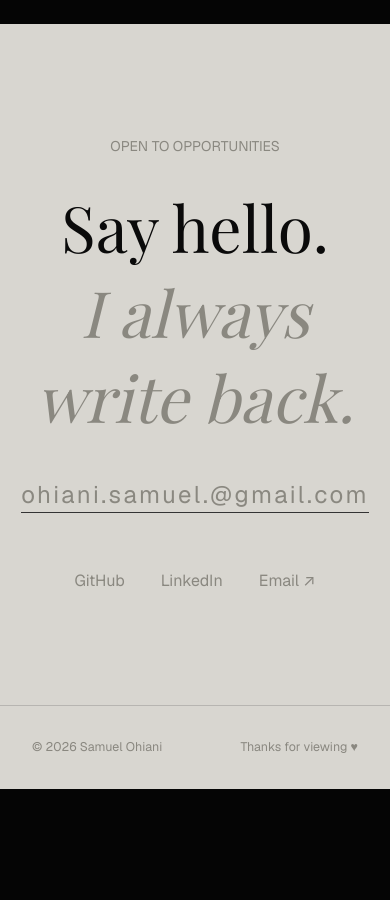
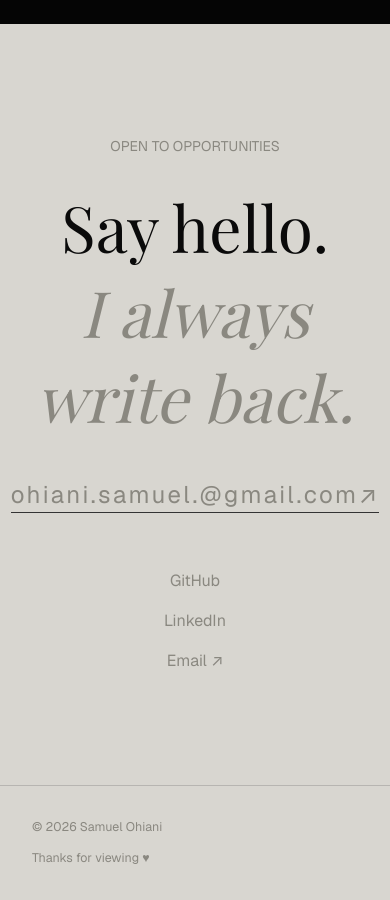
Before and after one commit to obasantomi/samuel-ohiani-portfolio, a Next.js app: page / in a window 390 px wide. Shown: the part 4760-5660 px from the top of the page. Before the commit the page ends 5549 px from the top, so only its background shows below. Built offline with nearby package versions, Linux system fonts and the light colour scheme.

Commit message:
chore: use tailwind styling formats

```diff
--- a/app/components/Footer.tsx
+++ b/app/components/Footer.tsx
@@ -1,52 +1,115 @@
 "use client";
+
+import { motion, useReducedMotion } from "framer-motion";
+
+const easeOut = [0.22, 1, 0.36, 1] as const;
+
 const Footer = () => {
+  const prefersReducedMotion = useReducedMotion();
+
+  const contentVariants = {
+    hidden: { opacity: 0, y: 15 },
+    visible: {
+      opacity: 1,
+      y: 0,
+      transition: {
+        duration: prefersReducedMotion ? 0.3 : 0.65,
+        ease: easeOut,
+        staggerChildren: prefersReducedMotion ? 0 : 0.08,
+        delayChildren: 0.1,
+      },
+    },
+  };
+
+  const itemVariants = {
+    hidden: { opacity: 0, y: 12 },
+    visible: {
+      opacity: 1,
+      y: 0,
+      transition: {
+        duration: prefersReducedMotion ? 0.24 : 0.45,
+        ease: easeOut,
+      },
+    },
+  };
+
   return (
-    <div className="bg-[#F5F3ECE0]">
-      <div className="px-6 sm:px-10 lg:px-16 py-28 lg:py-40 text-center relative overflow-hidden ">
-        <div className="flex flex-col items-center text-center gap-5">
-          <p className=" text-sm text-[#8A8880]">OPEN TO OPPORTUNITIES</p>
-          <h2 className="font-display text-2xl text-[#0A0A0A] mt-2 text-[64px]">
+    <motion.div
+      className="bg-[#F5F3ECE0]"
+      initial={{ opacity: 0, y: 18 }}
+      whileInView={{ opacity: 1, y: 0 }}
+      viewport={{ once: true, amount: 0.2 }}
+      transition={{
+        duration: prefersReducedMotion ? 0.3 : 0.7,
+        ease: [0.22, 1, 0.36, 1],
+      }}
+    >
+      <motion.div
+        className="px-6 sm:px-10 lg:px-16 py-28 lg:py-40 text-center relative overflow-hidden"
+        initial="hidden"
+        whileInView="visible"
+        viewport={{ once: true, amount: 0.2 }}
+        variants={contentVariants}
+      >
+        <motion.div
+          className="flex flex-col items-center text-center gap-5"
+          variants={contentVariants}
+        >
+          <motion.p className="text-sm text-[#8A8880]" variants={itemVariants}>
+            OPEN TO OPPORTUNITIES
+          </motion.p>
+          <motion.h2
+            className="font-display text-2xl text-[#0A0A0A] mt-2 text-[64px]"
+            variants={itemVariants}
+          >
             Say hello.{" "}
             <em className="block italic text-[#8A8880]">
               I always write back.
             </em>
-          </h2>
-          <a
+          </motion.h2>
+          <motion.a
             href="ohianisammy2005@gmail.com"
             className="no-underline border-b mt-5 tracking-widest text-[#8A8880] text-2xl border-[#333] pb-px transition-colors duration-200 hover:text-[#0A0A0A]"
+            variants={itemVariants}
           >
-            ohiani.samuel.@gmail.com
-          </a>
+            ohiani.samuel.@gmail.com<span aria-hidden>↗</span>
+          </motion.a>
 
-          <div className="flex gap-9 mt-9">
-            <a
+          <motion.div
+            className="flex flex-col gap-4 mt-9 sm:flex-row sm:justify-center sm:gap-9"
+            variants={itemVariants}
+          >
+            <motion.a
               href="https://github.com/samohiani"
               target="_blank"
               rel="noopener noreferrer"
               className="text-[#8A8880] hover:text-[#0A0A0A]"
+              variants={itemVariants}
             >
               GitHub
-            </a>
-            <a
+            </motion.a>
+            <motion.a
               href="https://www.linkedin.com/in/samuel-ohiani/"
               target="_blank"
               rel="noopener noreferrer"
               className="text-[#8A8880] hover:text-[#0A0A0A]"
+              variants={itemVariants}
             >
               LinkedIn
-            </a>
-            <a
+            </motion.a>
+            <motion.a
               href="ohianisammy2005@gmail.com"
               target="_blank"
               rel="noopener noreferrer"
               className="text-[#8A8880] hover:text-[#0A0A0A]"
+              variants={itemVariants}
             >
               Email <span aria-hidden>↗</span>
-            </a>
-          </div>
-        </div>
-      </div>
-      <div className="border-t-[0.1px] border-[#363535]/20 p-8 flex justify-between">
+            </motion.a>
+          </motion.div>
+        </motion.div>
+      </motion.div>
+      <div className="border-t-[0.1px] border-[#363535]/20 p-8 flex flex-col gap-3 sm:flex-row sm:justify-between sm:items-center">
         <button
           type="button"
           onClick={() => {
@@ -54,15 +117,18 @@ const Footer = () => {
               window.scrollTo({ top: 0, behavior: "smooth" });
             }
           }}
-          className="text-[#8A8880] text-[0.78rem] text-left"
+          className="text-[#8A8880] text-[0.78rem] text-left transition-colors duration-200 hover:text-[#0A0A0A]"
         >
           © 2026 Samuel Ohiani
         </button>
-        <a href="#" className="text-[#8A8880] text-[0.78rem]">
+        <a
+          href="#"
+          className="text-[#8A8880] text-[0.78rem] transition-colors duration-200 hover:text-[#0A0A0A]"
+        >
           Thanks for viewing ♥︎
         </a>
       </div>
-    </div>
+    </motion.div>
   );
 };
 
--- a/app/components/VolunteerExperienceItem.tsx
+++ b/app/components/VolunteerExperienceItem.tsx
@@ -31,16 +31,16 @@ export default function VolunteerExperienceItem({
     >
       <div className="flex flex-col gap-4 md:flex-row md:items-start md:justify-between">
         <div className="space-y-2">
-          <p className="text-xs uppercase tracking-[0.34em] text-[var(--muted)]">
+          <p className="text-xs uppercase tracking-[0.34em] text-(--muted)">
             {period}
           </p>
           <h4 className="text-xl font-semibold text-white">{role}</h4>
-          <p className="text-sm text-[var(--muted)]">{organization}</p>
+          <p className="text-sm text-(--muted)">{organization}</p>
         </div>
-        <p className="text-sm text-[var(--muted)] md:text-right">{location}</p>
+        <p className="text-sm text-(--muted) md:text-right">{location}</p>
       </div>
 
-      <div className="mt-6 space-y-3 text-sm leading-7 text-[var(--muted-2)]">
+      <div className="mt-6 space-y-3 text-sm leading-7 text-(--muted-2)">
         {details.map((detail) => (
           <p key={detail}>{detail}</p>
         ))}
```
